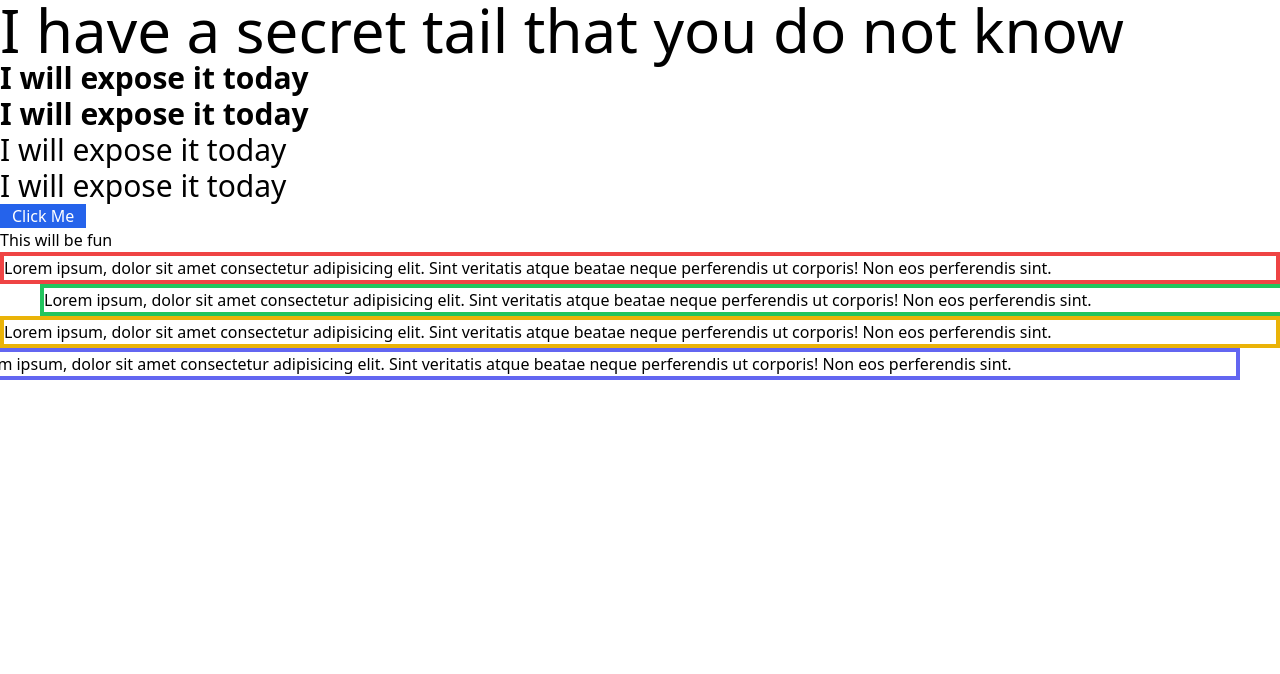
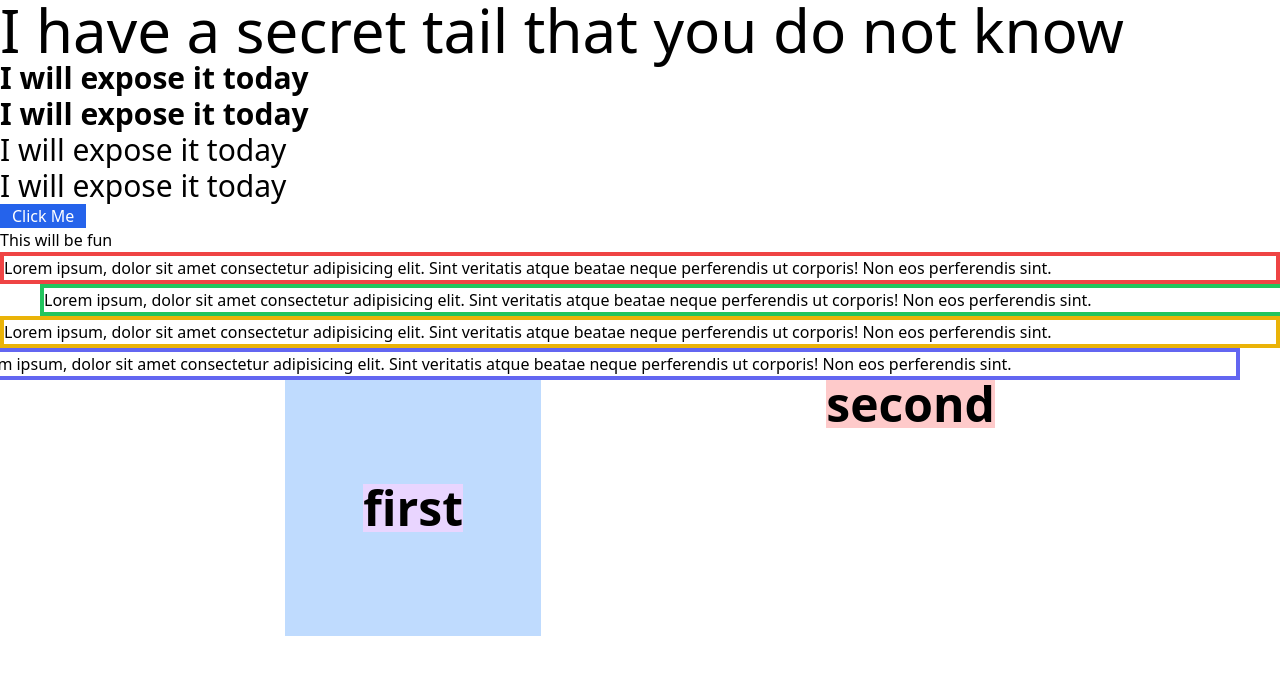
Before and after one commit to anikkumer/tailwind-css, a plain HTML site: page index.html in a window 1280 px wide. Shown: the top 674 px of the page. Drawn offline with nearby package versions, Linux system fonts and the light colour scheme.

Commit message:
flex add

```diff
--- a/index.html
+++ b/index.html
@@ -30,5 +30,13 @@
             <p>Lorem ipsum, dolor sit amet consectetur adipisicing elit. Sint veritatis atque beatae neque perferendis ut corporis! Non eos perferendis sint.</p>
         </div>
     </section>
+    <section class="flex justify-evenly">
+        <div class="h-64 w-64 bg-blue-200 flex justify-center items-center">
+            <h2 class="text-5xl font-bold bg-purple-200">first</h2>
+        </div>
+        <div>
+            <h2 class="text-5xl font-bold bg-red-200">second</h2>
+        </div>
+    </section>
 </body>
 </html>
```
